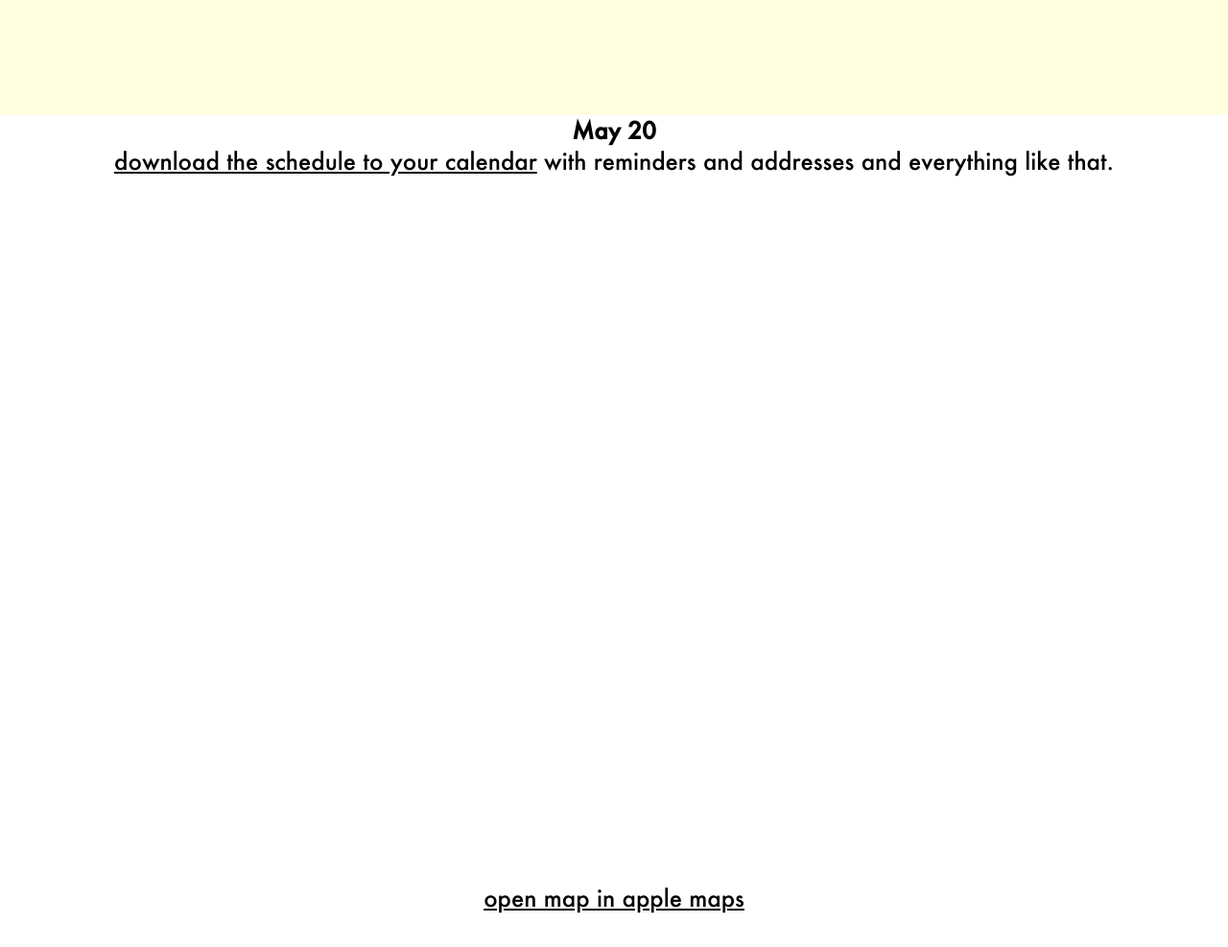
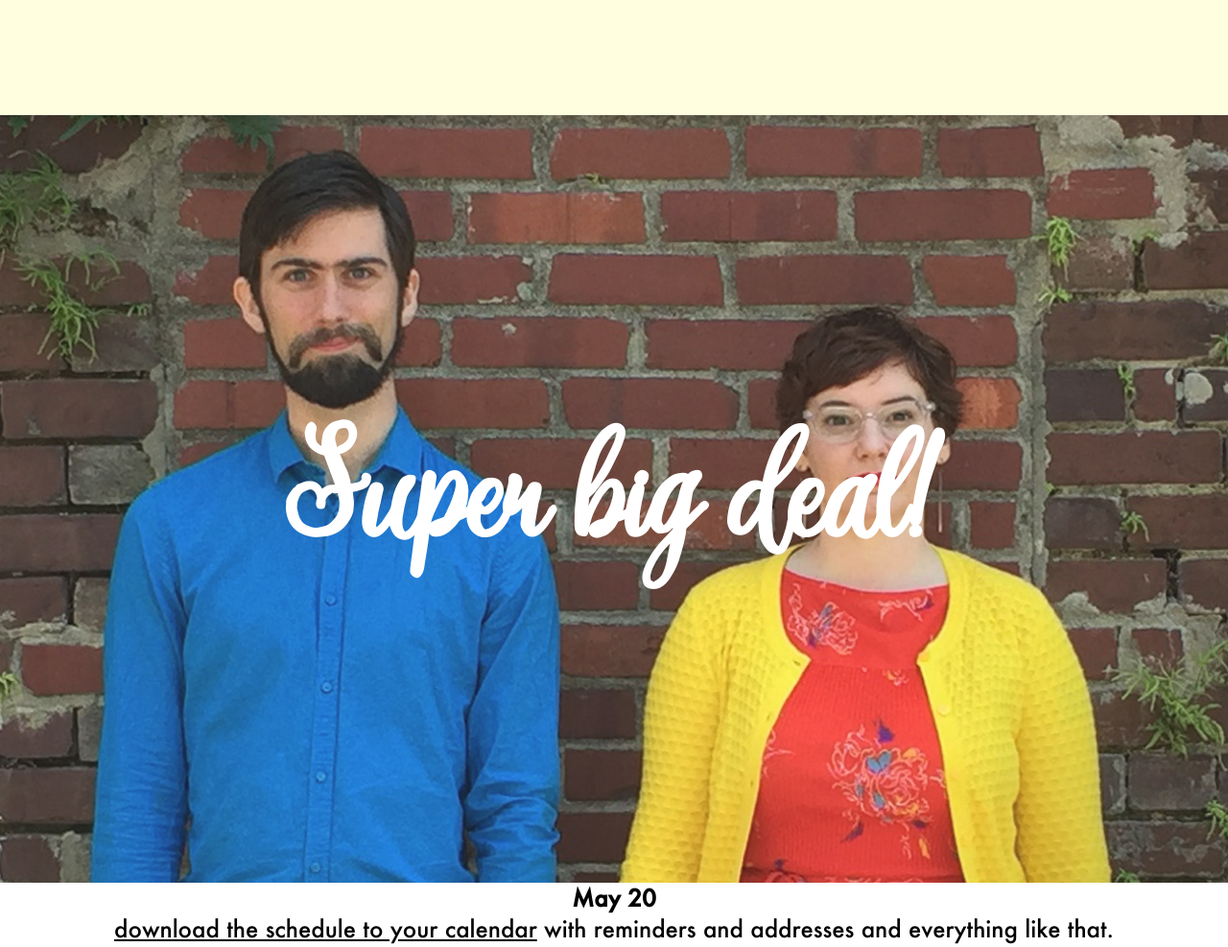
Before and after one commit to wraybowling/deniseandwray, a plain HTML site: page index.html in a window 1280 px wide. Shown: the part 1480-2467 px from the top of the page at 96% size. Drawn offline with Linux system fonts and the light colour scheme.

Commit message:
photo vs text only styles

```diff
--- a/index.html
+++ b/index.html
@@ -15,6 +15,10 @@
 			<h2>This shit's fo real!</h2>
 		</section>
 
+		<section id="justUs" class="card flex-center photo-hello">
+			<h2>Super big deal!</h2>
+		</section>
+
 		<section class="card">
 			<h2>May 20</h2>
 			<p><a href="denise-and-wray.ics">download the schedule to your calendar</a> with reminders and addresses and everything like that.</p>
--- a/wnd.css
+++ b/wnd.css
@@ -40,15 +40,26 @@ h1{
 	text-shadow: -0.1em 0.1em rgba(0,0,0,0.25);
 }
 
-.yellow-hello{
+.yellow-hello,
+.photo-hello{
 	font-family:"Cool Cursive";
 	font-size:120pt;
+}
+
+.yellow-hello{
 	color:#4e423b;
 	background-color:lightyellow;
-
 }
 
 .yellow-hello > *{
 	transform:rotate(-4deg);
 	font-weight:400;
 }
+
+.photo-hello{
+	color:white;
+}
+
+#justUs{
+	background-image:url('save-the-date.jpg');
+}
```
